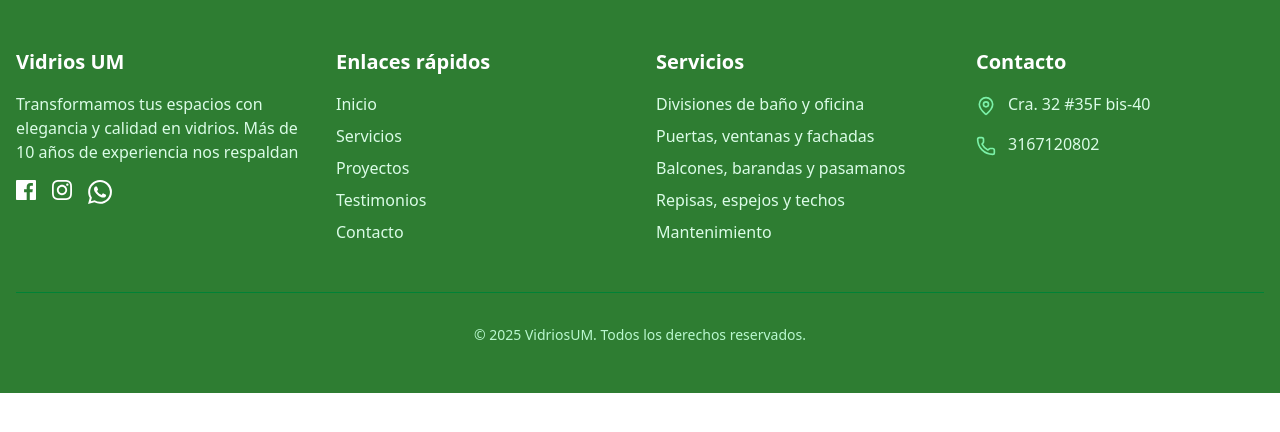
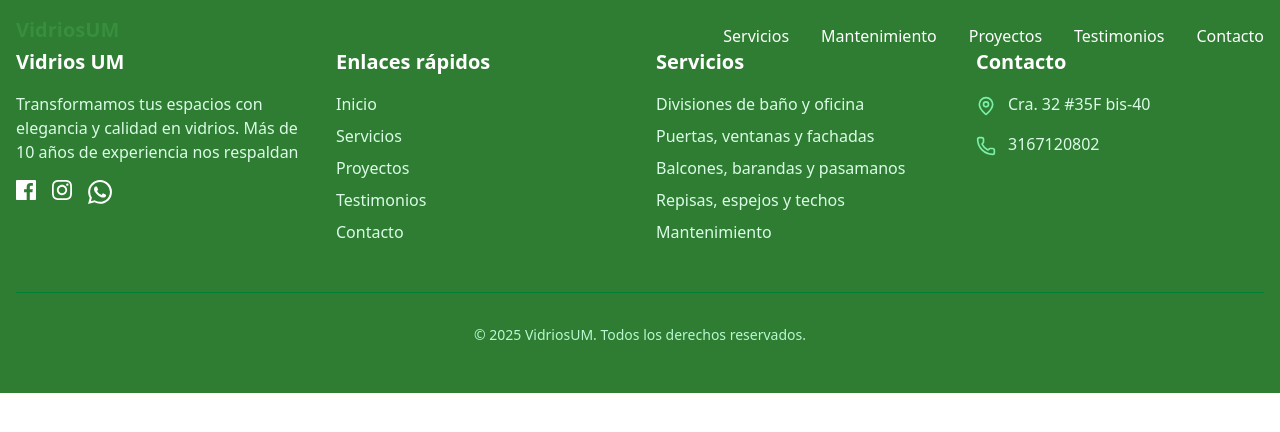
Before and after one commit to KerenBermeo/vidriosUM, a React (Vite) app: page / in a window 1280 px wide. Shown: the top 432 px of the page. Built offline with nearby package versions, Linux system fonts and the light colour scheme.

Commit message:
feat:: complete redesign with scroll behavior, mobile menu, and improved styling

```diff
--- a/src/App.tsx
+++ b/src/App.tsx
@@ -1,4 +1,5 @@
 import Footer from './components/Footer.tsx'
+import Navbar from './components/Navbar.tsx'
 
 function App() {
 
@@ -6,6 +7,7 @@ function App() {
   return (
     <>
       <main>
+        <Navbar/>
         <Footer/>
       </main>
     </>
--- a/src/components/Navbar.tsx
+++ b/src/components/Navbar.tsx
@@ -1,31 +1,131 @@
+import { useState, useEffect } from "react"
 import { Link } from 'react-router-dom';
+import { Menu } from "lucide-react"
+import { Button } from "./ui/button"
 
-export default function Navbar(){
+export default function Navbar() {
+  const [isScrolled, setIsScrolled] = useState(false)
+  const [isMenuOpen, setIsMenuOpen] = useState(false)
+
+  useEffect(() => {
+    const handleScroll = () => {
+      if (window.scrollY > 10) {
+        setIsScrolled(true)
+      } else {
+        setIsScrolled(false)
+      }
+    }
+
+    window.addEventListener("scroll", handleScroll)
+    return () => window.removeEventListener("scroll", handleScroll)
+  }, [])
+
   return (
-        <nav>
-            <div>
-                <Link to="/">
-                    <div>Vidrios UM</div>
+    <nav
+      className={`fixed top-0 left-0 right-0 z-50 transition-all duration-300 ${
+        isScrolled ? "bg-white/90 backdrop-blur-sm shadow-md py-2" : "bg-transparent py-4"
+      }`}
+    >
+      <div className="container mx-auto px-4 flex justify-between items-center">
+        <Link to="/" className="flex items-center">
+          <div className="relative h-10 w-40">
+            {/* Replace with your actual logo */}
+            <div className="font-bold text-xl text-[#388e3c]">VidriosUM</div>
+          </div>
         </Link>
-            </div>
+
         {/* Desktop Menu */}
-            <div>
-                <Link to="#servicios">
+        <div className="hidden md:flex items-center space-x-8">
+          <Link
+            to="#servicios"
+            className={`font-medium hover:text-[#388e3c] transition-colors ${
+              isScrolled ? "text-gray-800" : "text-white"
+            }`}
+          >
             Servicios
           </Link>
-                <Link to="#mantenimiento">
+          <Link
+            to="#mantenimiento"
+            className={`font-medium hover:text-[#388e3c] transition-colors ${
+              isScrolled ? "text-gray-800" : "text-white"
+            }`}
+          >
             Mantenimiento
           </Link>
-                <Link to="#proyectos">
+          <Link
+            to="#proyectos"
+            className={`font-medium hover:text-[#388e3c] transition-colors ${
+              isScrolled ? "text-gray-800" : "text-white"
+            }`}
+          >
             Proyectos
           </Link>
-                <Link to="#testimonios">
+          <Link
+            to="#testimonios"
+            className={`font-medium hover:text-[#388e3c] transition-colors ${
+              isScrolled ? "text-gray-800" : "text-white"
+            }`}
+          >
             Testimonios
           </Link>
-                <Link to="#contacto">
+          <Link
+            to="#contacto"
+            className={`font-medium hover:text-[#388e3c] transition-colors ${
+              isScrolled ? "text-gray-800" : "text-white"
+            }`}
+          >
             Contacto
           </Link>
         </div>
+
+        {/* Mobile Menu Button */}
+        <Button variant="ghost" size="icon" className="md:hidden" onClick={() => setIsMenuOpen(!isMenuOpen)}>
+          <Menu className={`h-6 w-6 ${isScrolled ? "text-gray-800" : "text-white"}`} />
+        </Button>
+      </div>
+
+      {/* Mobile Menu */}
+      {isMenuOpen && (
+        <div className="md:hidden bg-white shadow-lg absolute top-full left-0 right-0 py-4 px-4">
+          <div className="flex flex-col space-y-4">
+            <Link
+              to="#servicios"
+              className="font-medium text-gray-800 hover:text-[#388e3c] transition-colors"
+              onClick={() => setIsMenuOpen(false)}
+            >
+              Servicios
+            </Link>
+            <Link
+              to="#mantenimiento"
+              className="font-medium text-gray-800 hover:text-[#388e3c] transition-colors"
+              onClick={() => setIsMenuOpen(false)}
+            >
+              Mantenimiento
+            </Link>
+            <Link
+              to="#proyectos"
+              className="font-medium text-gray-800 hover:text-[#388e3c] transition-colors"
+              onClick={() => setIsMenuOpen(false)}
+            >
+              Proyectos
+            </Link>
+            <Link
+              to="#testimonios"
+              className="font-medium text-gray-800 hover:text-[#388e3c] transition-colors"
+              onClick={() => setIsMenuOpen(false)}
+            >
+              Testimonios
+            </Link>
+            <Link
+              to="#contacto"
+              className="font-medium text-gray-800 hover:text-[#388e3c] transition-colors"
+              onClick={() => setIsMenuOpen(false)}
+            >
+              Contacto
+            </Link>
+          </div>
+        </div>
+      )}
     </nav>
-    );
+  )
 }
```
Lines whose indentation alone changed are shown as unchanged.
